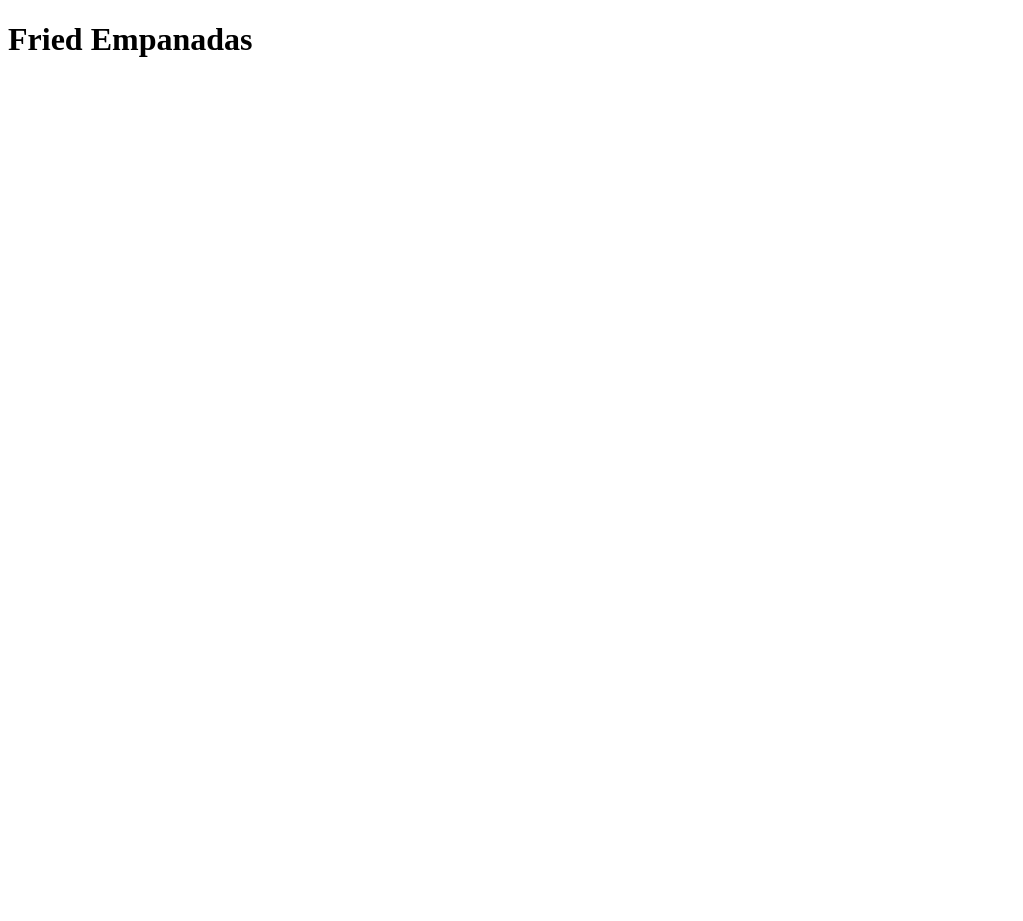
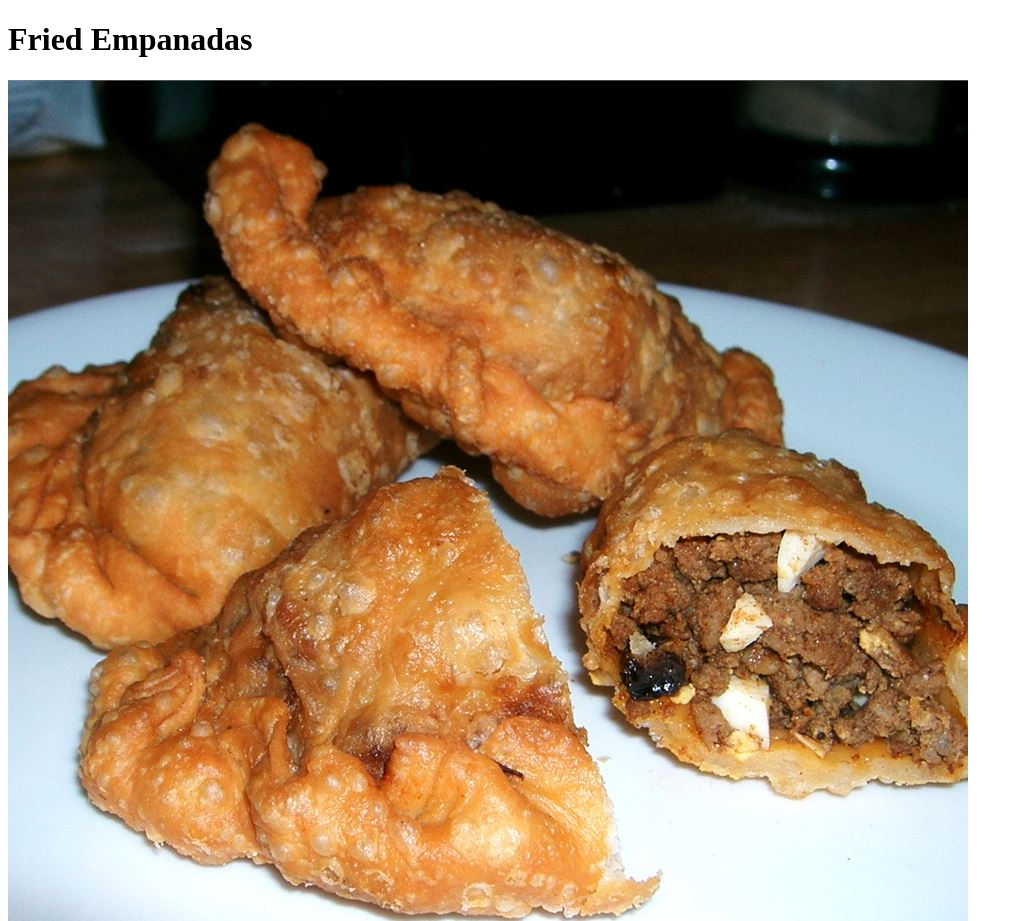
Before and after one commit to dannyszyd/odin-recipes, a plain HTML site: page recipes/empanada.html in a window 1280 px wide. Shown: the top 921 px of the page, without its empty margins (0-1023 px from the left). Before the commit the page ends 800 px from the top, so only its background shows below. Drawn offline with Linux system fonts and the light colour scheme.

Commit message:
Add img folder and link food pic on empanada page

```diff
--- a/recipes/empanada.html
+++ b/recipes/empanada.html
@@ -8,7 +8,7 @@
  <body>
      <h1>Fried Empanadas</h1>
 
-     <img
+     <img src="../img/empanadas.jpg" alt="fried empanadas">
  </body>
 
 </html>
```
Also changed, not shown: index.html (+2 -0 lines).
